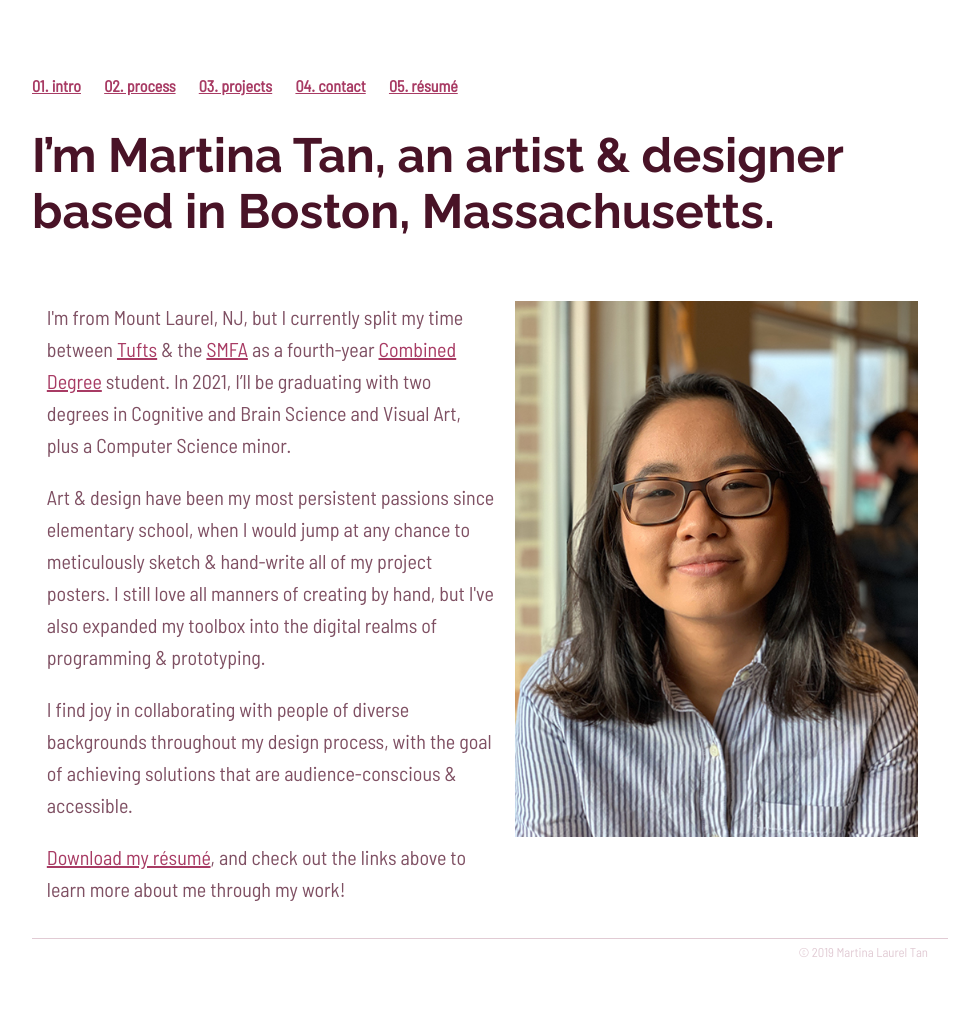
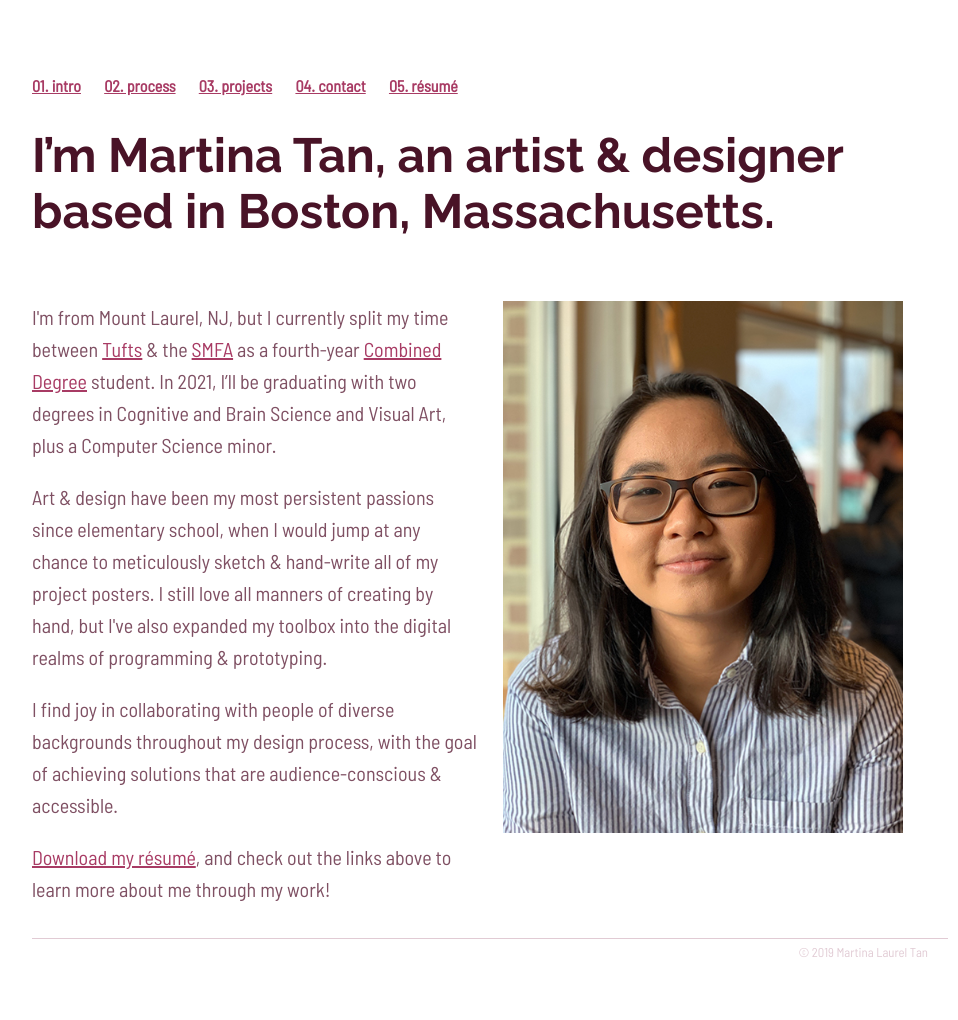
Before and after one commit to martinatan/martinatan.github.io, a Jekyll site: the page built from index.html, in a window 1280 px wide. Shown: the whole page, without its empty margins (160-1118 px from the left). Built offline with Jekyll 4.4.1, drawn with Linux system fonts in a browser that asks for light colours.

Commit message:
Fix front page formatting

```diff
--- a/assets/css/main.css
+++ b/assets/css/main.css
@@ -1,14 +1,13 @@
 .column {
-  float: right;
-  padding: 10px;
+
 }
 
 .column.side {
-  width: 45%;
+
 }
 
 .column.main {
-  width: 50%;
+
 }
 
 /* Clear floats after the columns */
--- a/index.html
+++ b/index.html
@@ -9,12 +9,12 @@ title: Martina Tan, artist & designer
     </h1>
 <body>
 	<div class="column side">
-		<div class="img" style="float:left;">
-		<p><img src="/assets/images/propic_small.jpg" style="position:relative;float:right;padding:0px 0px 0px 0px" class="responsive"></p>
+		<div class="img" style="float:right; padding:10px 25px 10px 25px">
+		<p><img src="/assets/images/propic_small.jpg" style="position:relative;float:right;" width="400px" class="responsive"></p>
 		</div>
 	</div>
-	<div class="column main">
-		<p>I'm from Mount Laurel, NJ, but I currently split my time between <a href="https://www.tufts.edu">Tufts</a> & the <a href="https://smfa.tufts.edu/">SMFA</a> as a fourth-year <a href="https://admissions.tufts.edu/academics/school-of-the-museum-of-fine-arts-at-tufts/combined-degree-with-the-schoo/">Combined Degree</a> student. In 2021, I’ll be graduating with two degrees in Cognitive and Brain Science and Visual Art, plus a Computer Science minor.</p>
+	<div class="column main" style="padding-top:10px">
+		<p >I'm from Mount Laurel, NJ, but I currently split my time between <a href="https://www.tufts.edu">Tufts</a> & the <a href="https://smfa.tufts.edu/">SMFA</a> as a fourth-year <a href="https://admissions.tufts.edu/academics/school-of-the-museum-of-fine-arts-at-tufts/combined-degree-with-the-schoo/">Combined Degree</a> student. In 2021, I’ll be graduating with two degrees in Cognitive and Brain Science and Visual Art, plus a Computer Science minor.</p>
 
 	  	<p>Art & design have been my most persistent passions since elementary school, when I would jump at any chance to meticulously sketch & hand-write all of my project posters. I still love all manners of creating by hand, but I've also expanded my toolbox into the digital realms of programming & prototyping.</p>
 
```
Also changed, not shown: 3 other files.
